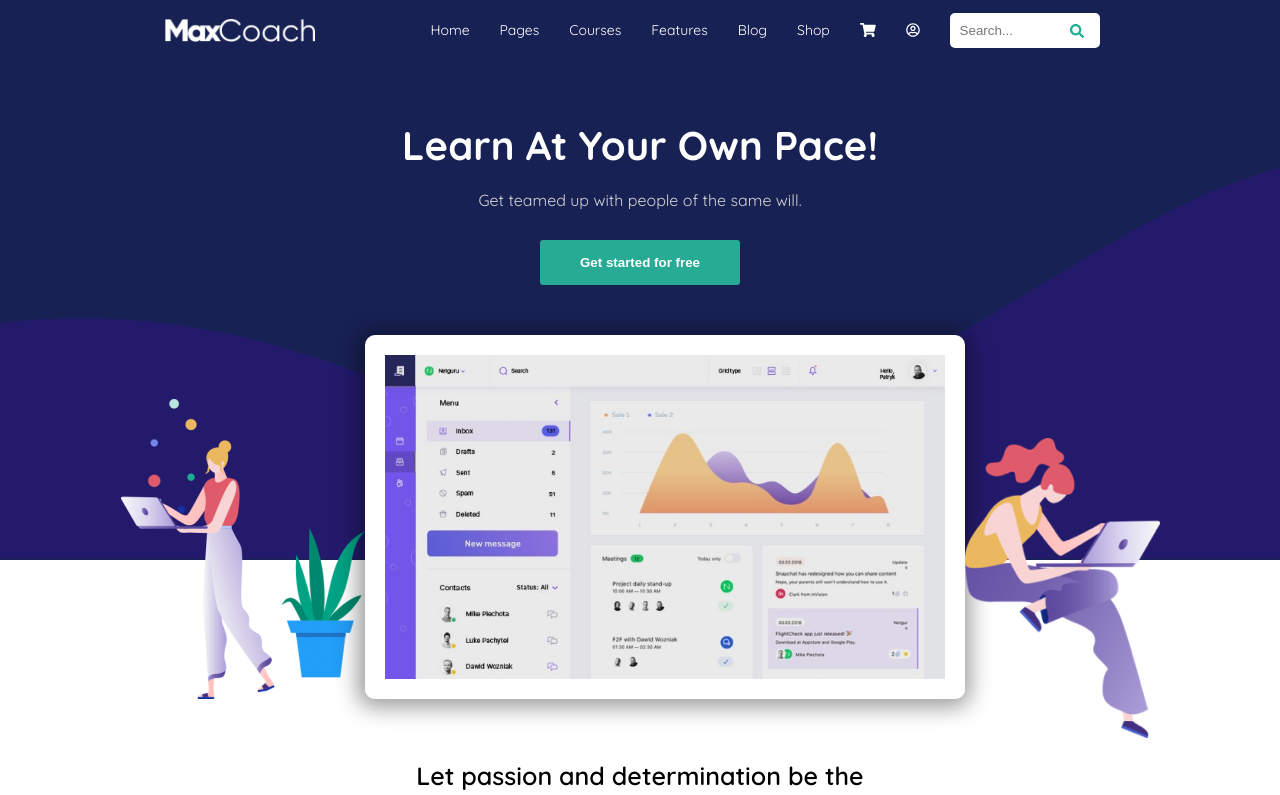
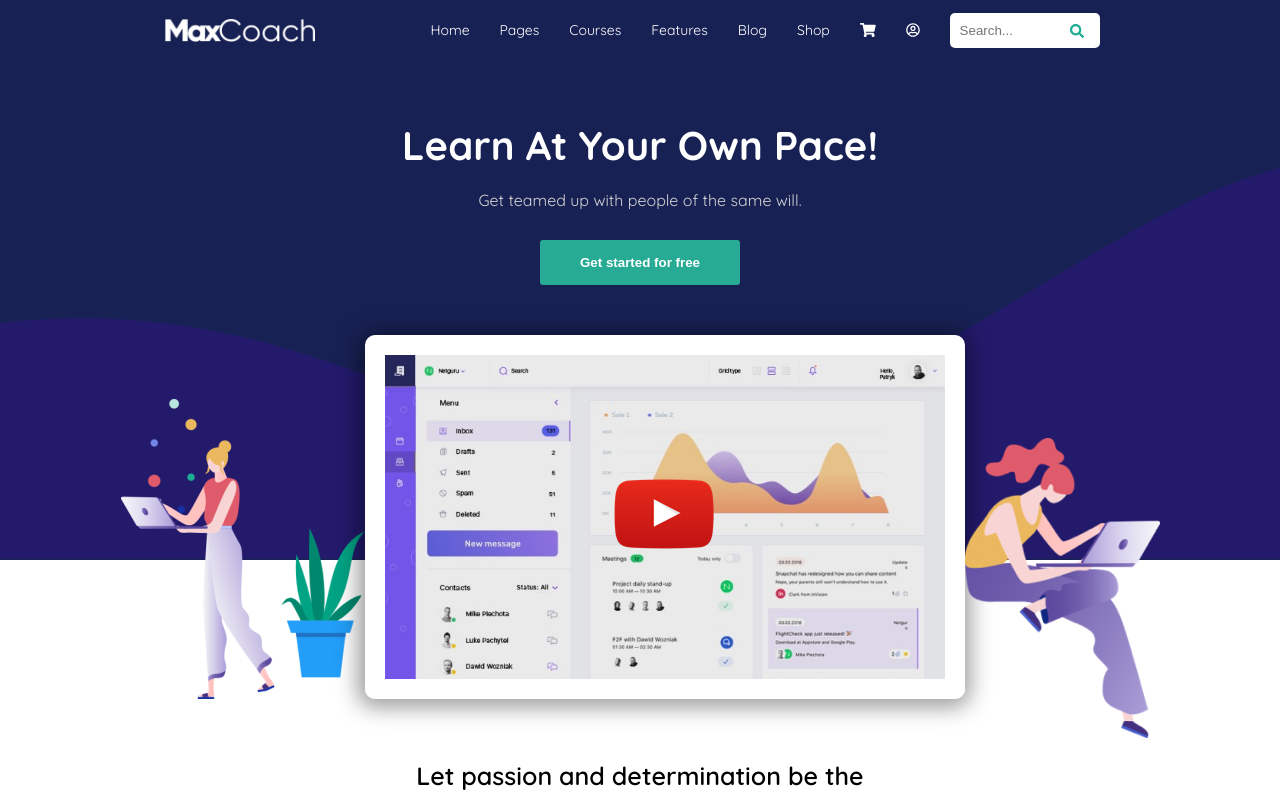
Before and after one commit to RobertoVillani98/proj-html-vuejs, a Vue app: page / in a window 1280 px wide. Shown: the top 795 px of the page. Built offline with nearby package versions, Linux system fonts and the light colour scheme.

Commit message:
add yt img

```diff
--- a/src/components/macro/Hero.vue
+++ b/src/components/macro/Hero.vue
@@ -14,6 +14,17 @@
         src="../../assets/img/home-6-hero-poster-final.jpg"
         alt=""
       />
+
+      <a
+        href="https://www.youtube.com/watch?v=ElFJ1qcl74U&t=1s"
+        target="“blank”"
+      >
+        <img
+          class="logo-yt"
+          src="../../assets/img/icon-youtube-play.png"
+          alt=""
+        />
+      </a>
       <img
         class="hero-dx"
         src="../../assets/img/home-6-hero-right-person-195x300.png"
@@ -61,6 +72,12 @@ export default {
     height: 100%;
     object-fit: cover;
   }
+
+  .logo-yt {
+    position: absolute;
+    top: 39%;
+    left: 48%;
+  }
 }
 h2 {
   font-size: 40px;
```
